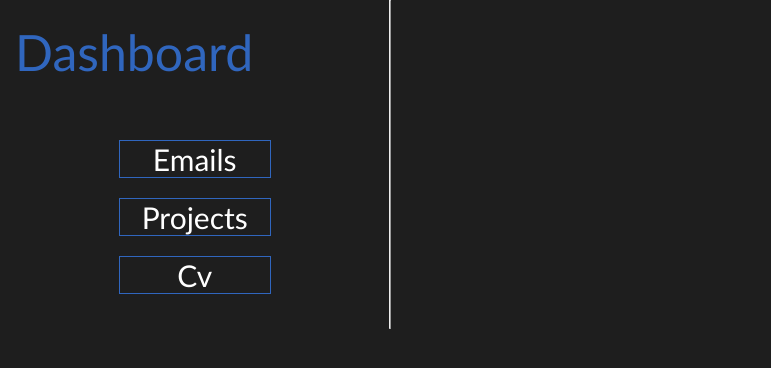
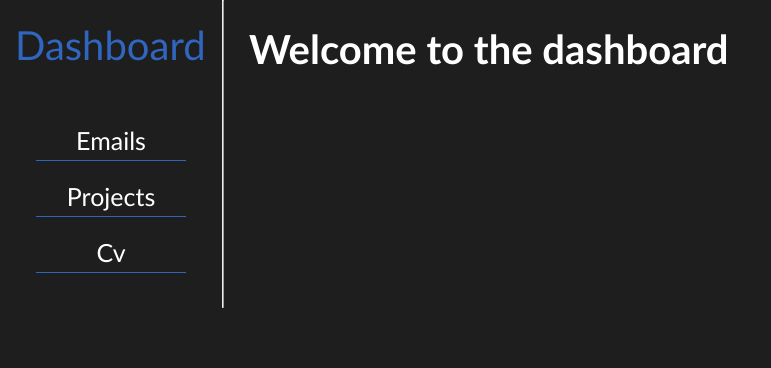
Before and after one commit to rasha-taher/Portfolio, a React (Create React App) app: page /dashboard in a window 1280 px wide. Shown: the top 368 px of the page, without its empty margins (0-771 px from the left). Built offline with nearby package versions, Linux system fonts and the light colour scheme; no server answers.

Commit message:
edited the dashborad UI

```diff
--- a/src/components/Dashboard/Tprojects.jsx
+++ b/src/components/Dashboard/Tprojects.jsx
@@ -1,10 +1,33 @@
 const Projects = ({ title, image, description }) => {
+
+
+  const handleDeleteProject = () => {
+
+    fetch(`http://localhost:5000/projects/deleteProject/${title}`, {
+      method: "DELETE",
+    })
+      .then((response) => response.json())
+      .then((data) => {
+        console.log(data);
+        if (data.success) {
+          window.alert("Project deleted successfully!");
+        } else {
+          window.alert("Project couldn't be deleted!");
+        }
+      })
+      .catch((error) => {
+        console.error("Error deleting project:", error);
+      });
+  };
+
   return (
     <div className="dash-projects">
       <p className="dash-project-title"> {title}</p>
-      {/* <p className="dash-project-image"> {image}</p> */}
-      <img src={image}></img>
+      <img src={image} alt={title} />
       <p className="dash-project-desc">{description}</p>
+      <button className="email-name-button" onClick={handleDeleteProject}>
+        Delete this project
+      </button>
     </div>
   );
 };
--- a/src/components/Dashboard/projects.jsx
+++ b/src/components/Dashboard/projects.jsx
@@ -6,7 +6,7 @@ import DisplayProject from './displayProjects'
 import UpdateProject from './updateProjects'
 
 const Projects = () => {
-  const [activeSection, setActiveSection] = useState(null);
+  const [activeSection, setActiveSection] = useState("display");
 
   const handleClick = (section) => {
     setActiveSection(section);
@@ -18,7 +18,7 @@ const Projects = () => {
         <div className="email" id="projects">
           <h2>Projects</h2>
           <div className="projects-buttons">
-            {["display", "add", "delete", "update"].map(section => (
+            {["display", "add", "update"].map(section => (
               <button
                 key={section}
                 className="email-name-button"
@@ -32,7 +32,7 @@ const Projects = () => {
           <div className='dash-content'>
             {activeSection === "display" && <DisplayProject />}
             {activeSection === "add" && <AddProject />}
-            {activeSection === "delete" && <DeleteProject />}
+
             {activeSection === "update" && <UpdateProject />}
           </div>
         </div>
--- a/src/components/dashboard.jsx
+++ b/src/components/dashboard.jsx
@@ -4,7 +4,7 @@ import Projects from'./Dashboard/projects'
 import { useState } from "react";
 ;
 function Dashboard( ) {
-  const [activeSection, setActiveSection] = useState(null);
+  const [activeSection, setActiveSection] = useState("default");
 
   const handleClick = (section) => {
     switch(section) {
@@ -42,8 +42,8 @@ function Dashboard( ) {
       <div id="dash-cv" style={{ display: activeSection === "cv" ? "block" : "none" }}>
         <Cv />
       </div>
-      <div id="dash-default" style={{ display: activeSection === "default" ? "block" : "none" }}>
-       <h2> Welcome </h2>
+      <div id="default" style={{ display: activeSection === "default" ? "block" : "none" }}>
+       <h2 className='default-dash-title'> Welcome to the dashboard </h2>
       </div>
     </div>
       </div>
--- a/src/style/dashboard.css
+++ b/src/style/dashboard.css
@@ -5,19 +5,19 @@
   }
   .side-menu {
     padding: 15px;
-    width: 30%;
+    width: 15%;
     display: flex;
     flex-direction: column;
   }
   .dash-title {
     color: #3066be;
-    font-size: 50px;
+    font-size: 40px;
     margin-bottom: 50px;
   }
   .dash-menu {
     color: white;
     list-style: none;
-    font-size: 30px;
+    font-size: 25px;
     display: flex;
     flex-direction: column;
     align-items: center;
@@ -25,11 +25,19 @@
   }
   .dash-menu-item {
     margin-bottom: 20px;
-    border: 1px solid #3066be;
+    /* border: 1px solid #3066be; */
     width: 150px;
     cursor: pointer;
     text-align: center;
   }
+  .dash-menu-item::after {
+    content: "";
+    display: block;
+    border-bottom: 1px solid #3066be; /* You can adjust the color and thickness here */
+    margin-top: 5px; /* Adjust the spacing between the li text and the line */
+    width: 100%;
+  }
+
   .dash-menu-item:hover {
     background-color: #3066be;
   }
@@ -116,11 +124,12 @@
     display: flex;
     flex-direction: column;
     color: white;
-    background-color: #3066be;
+    background-color: #131416;
     border-radius: 25px;
     margin-top: 15px;
     padding: 15px;
     margin-left: 10px;
+
   }
   .dash-project-title {
     font-size: 25px;
--- a/src/style/skills.css
+++ b/src/style/skills.css
@@ -6,8 +6,8 @@
     margin-bottom: 15px;
 }
 .skill{
-    width: 70px;
-    height: 70px;
+    width: 80px;
+    height: 80px;
     margin-right: 4%;
     filter: grayscale(100%);
 }
--- a/src/style/style.css
+++ b/src/style/style.css
@@ -146,7 +146,7 @@ font-weight: bold;
   padding: 10px;
 }
 .message-box{
-margin: auto;
+margin-bottom: 15px;
   resize: none;
   width: 400px;
   height: 110px;
```
